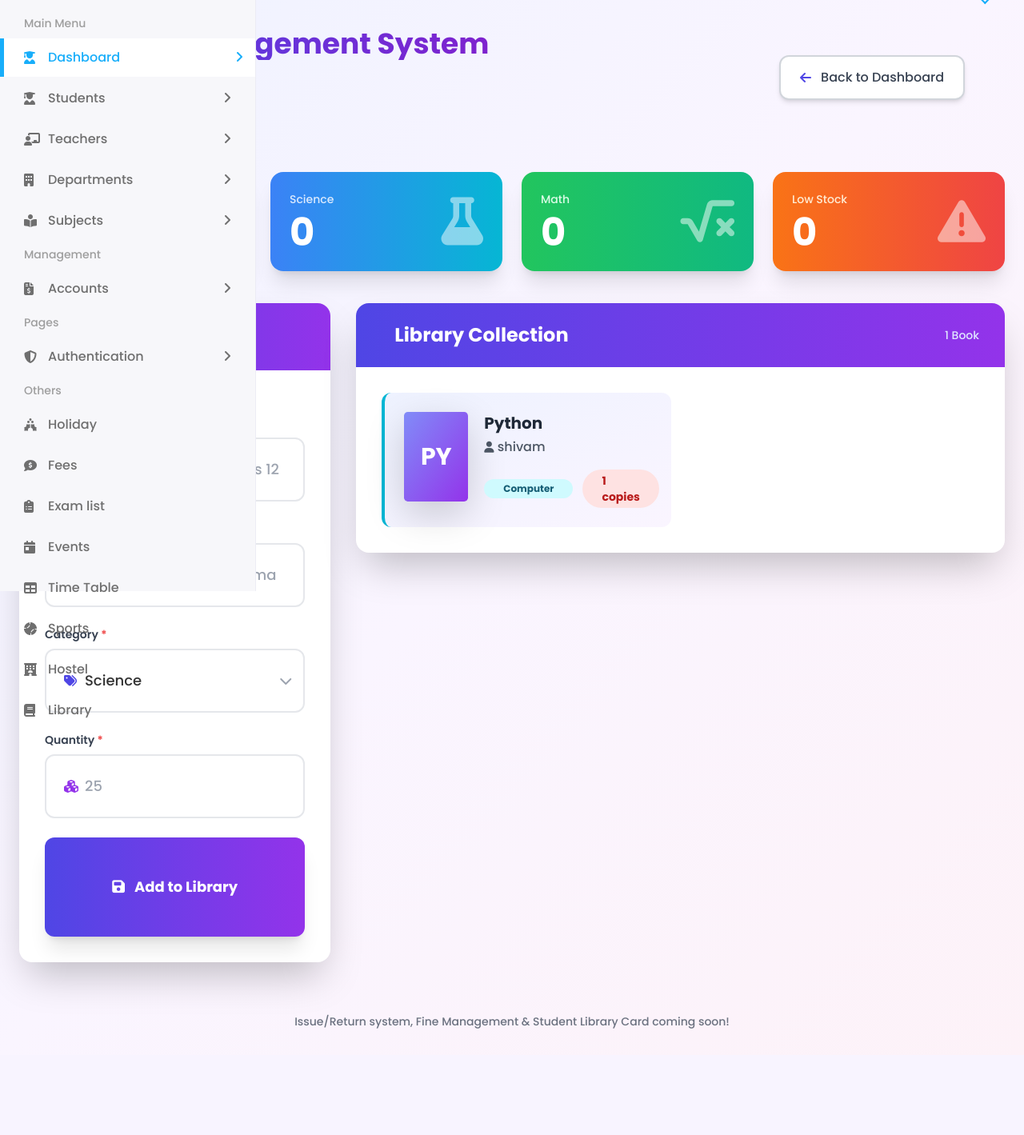
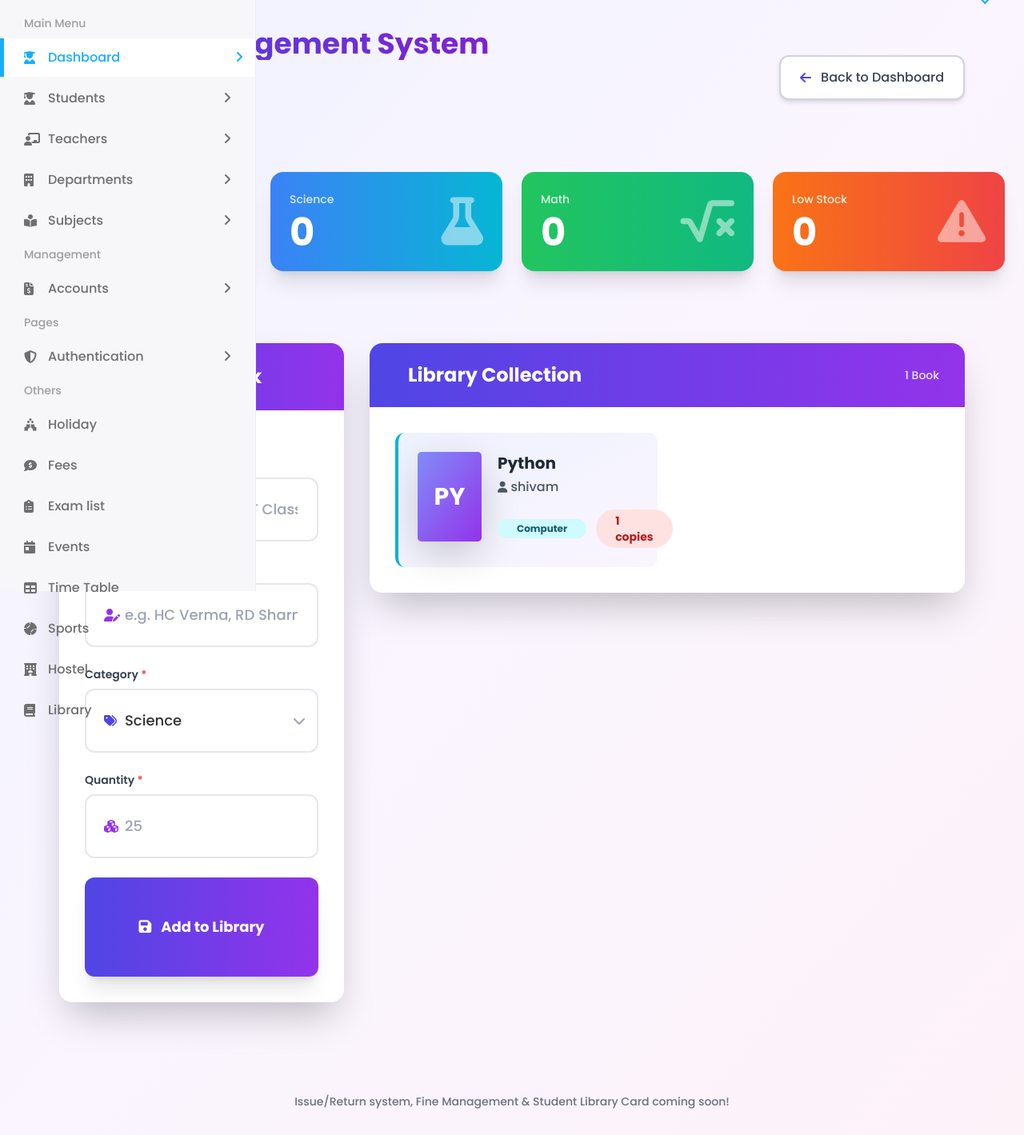
Before and after one commit to Shivam-123-yadav/student_management_system, a Django app: page /student/library/ in a window 1280 px wide. Shown: the part 61-1480 px from the top of the page at 80% size. Before the commit the page ends 1347 px from the top, so only its background shows below. Run offline with Django 5.2, Linux system fonts and the light colour scheme; data comes from the database, SQL or seed files in the repository; some libraries are stand-ins or nearby versions.

Commit message:
Update library.html

```diff
--- a/templates/library.html
+++ b/templates/library.html
@@ -66,7 +66,7 @@
             </div>
         </div>
 
-        <div class="grid grid-cols-1 lg:grid-cols-3 gap-8">
+        <div class="grid grid-cols-1 lg:grid-cols-3 gap-8" style="padding: 50px">
 
             <!-- Add Book Form -->
             <div class="lg:col-span-1">
```
